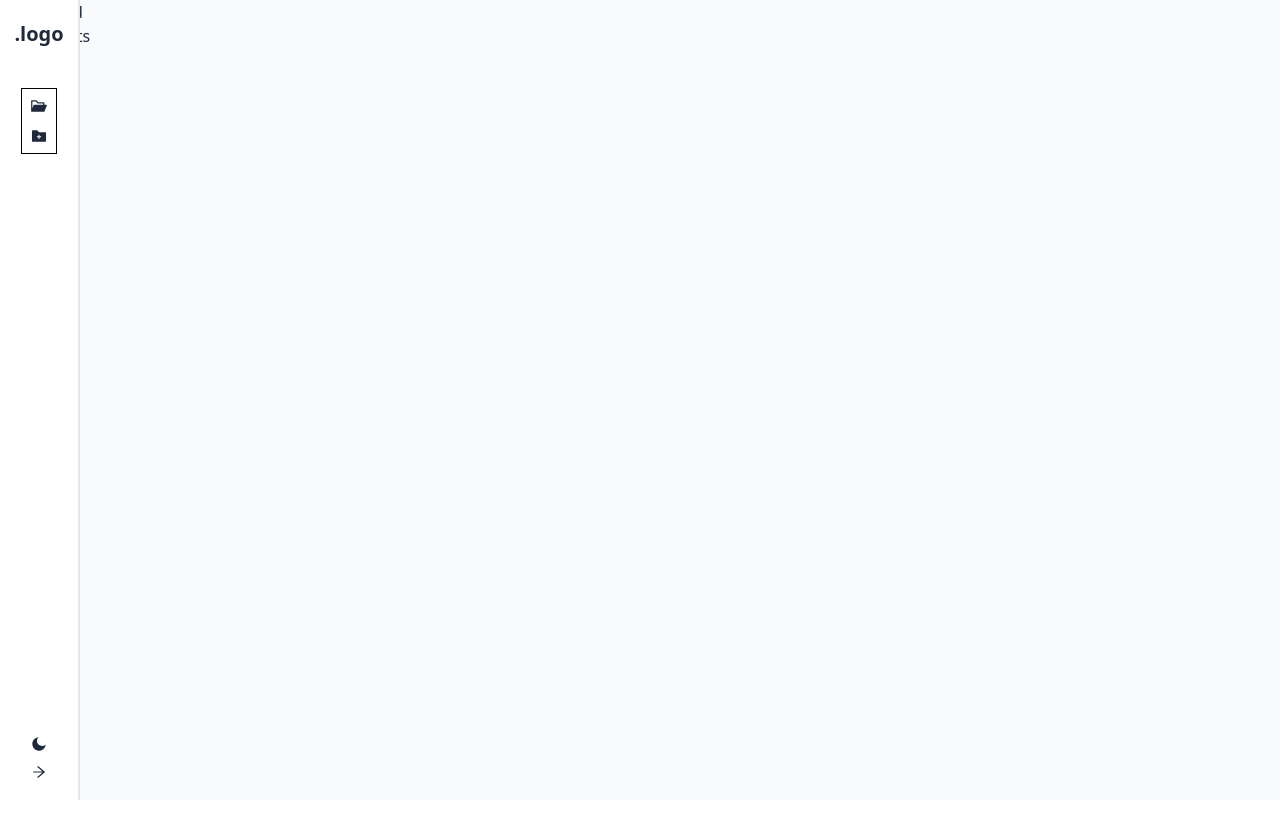
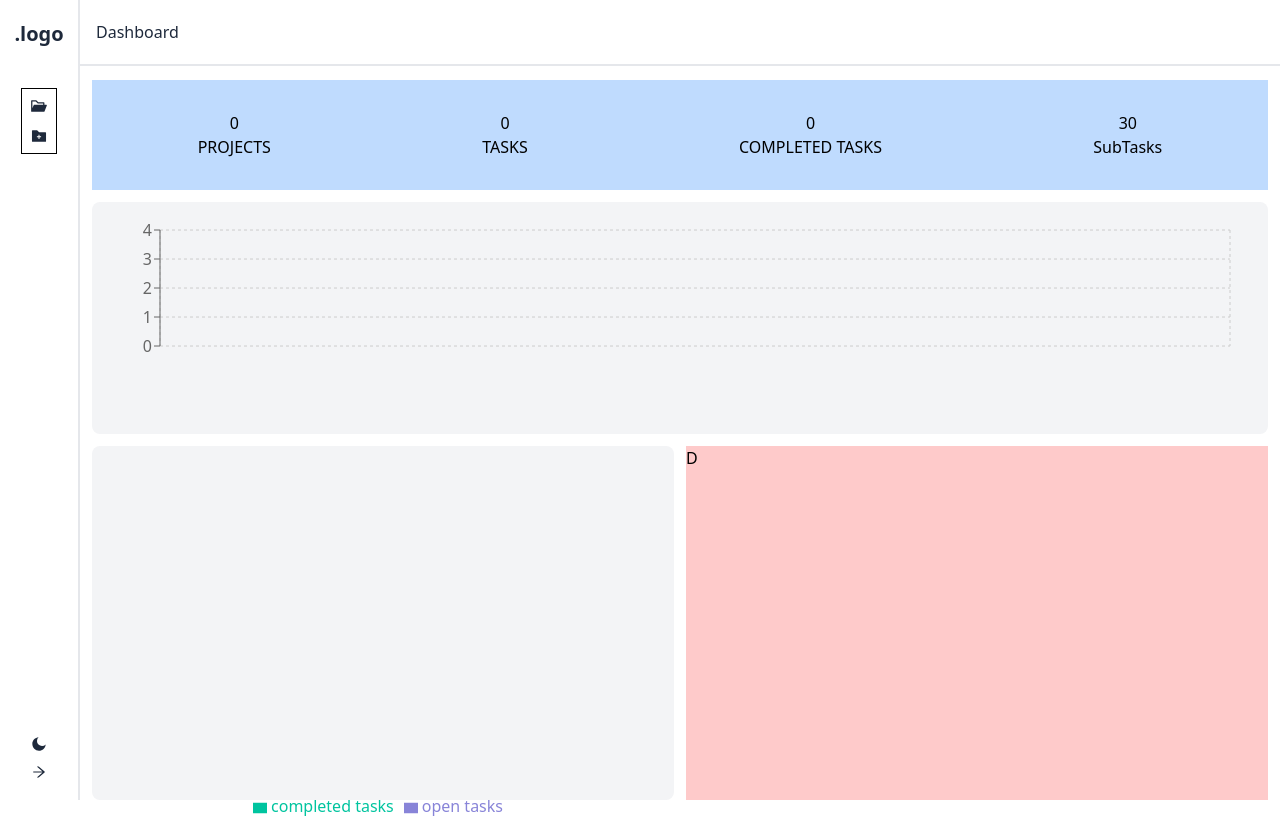
Before and after one commit to apekul/task_management, a React (Create React App) app: page / in a window 1280 px wide. Before the commit the page ends 800 px from the top, so only its background shows below. Built offline with nearby package versions, Linux system fonts and the light colour scheme.

Commit message:
add bar and pie charts to dashboard

```diff
--- a/package.json
+++ b/package.json
@@ -13,6 +13,7 @@
     "react-icons": "^4.10.1",
     "react-router-dom": "^6.14.0",
     "react-scripts": "5.0.1",
+    "recharts": "^2.8.0",
     "web-vitals": "^2.1.0"
   },
   "scripts": {
--- a/src/App.js
+++ b/src/App.js
@@ -34,7 +34,7 @@ function App() {
           <Navbar hideNav={hideNav} setHideNav={setHideNav} />
           <div className={`w-full h-screen transition-all`}>
             <Routes>
-              <Route path="/" element={<Dashboard />} />
+              <Route path="/" element={<Dashboard hideNav={hideNav} />} />
               <Route
                 path="/:projectID"
                 element={<Display hideNav={hideNav} />}
--- a/src/Components/Dashboard.js
+++ b/src/Components/Dashboard.js
@@ -1,11 +1,27 @@
-import React from "react";
+import React, { useContext } from "react";
+import { Context } from "../context";
+import Chart from "./Display/Projects/Charts/Chart.js";
 
-const Dashboard = () => {
+const Dashboard = ({ hideNav }) => {
+  const [data, setData] = useContext(Context);
   return (
-    <div className="w-full h-screen bg-gray-50">
-      <h1>Dashboard</h1>
-      <p>Charts Stats</p>
-    </div>
+    <>
+      <div
+        className={`border-b-2 flex items-center justify-between w-full lg:fixed bg-white transition-all p-5 pt-20 lg:p-5 ${
+          hideNav ? "lg:pl-24" : "lg:pl-56"
+        } `}
+      >
+        <h1>Dashboard</h1>
+      </div>
+      <div
+        className={`text-black w-full h-full transition-all lg:pt-20 ${
+          hideNav ? "lg:pl-20" : "lg:pl-52"
+        }`}
+      >
+        {/* Overall Completed/Open */}
+        <Chart data={data} />
+      </div>
+    </>
   );
 };
 
--- a/src/Components/Display/Display.js
+++ b/src/Components/Display/Display.js
@@ -82,7 +82,7 @@ const Display = ({ hideNav }) => {
   return (
     <>
       <div
-        className={`border-b-2  flex items-center justify-between w-full lg:fixed bg-white transition-all p-5 pt-20 lg:p-5 ${
+        className={`border-b-2  flex items-center justify-between w-full z-10 lg:fixed bg-white transition-all p-5 pt-20 lg:p-5 ${
           hideNav ? "lg:pl-24" : "lg:pl-56"
         } `}
       >
@@ -118,7 +118,7 @@ const Display = ({ hideNav }) => {
             </>
           )}
         </div>
-        <div className="flex items-center gap-4 select-none">
+        <div className="flex items-center gap-4 select-none ">
           <div className="relative">
             <BiDotsVerticalRounded
               className="cursor-pointer"
--- /dev/null
+++ b/src/Components/Display/Projects/Charts/BarComponent.js
@@ -0,0 +1,40 @@
+import React from "react";
+import {
+  BarChart,
+  Bar,
+  Cell,
+  XAxis,
+  YAxis,
+  CartesianGrid,
+  Tooltip,
+  Legend,
+  ResponsiveContainer,
+} from "recharts";
+
+const BarComponent = ({ chartData }) => {
+  return (
+    <ResponsiveContainer width="100%" height="100%">
+      <BarChart
+        width={500}
+        height="100%"
+        data={chartData}
+        margin={{
+          top: 20,
+          right: 30,
+          // left: 20,
+          bottom: 50,
+        }}
+      >
+        <CartesianGrid strokeDasharray="3 3" />
+        <XAxis dataKey="name" angle={-45} textAnchor="end" />
+        <YAxis />
+        <Tooltip width={150} />
+        {/* <Legend /> */}
+        <Bar dataKey="open" stackId="a" fill="#8884d8" />
+        <Bar dataKey="completed" stackId="a" fill="#82ca9d" />
+      </BarChart>
+    </ResponsiveContainer>
+  );
+};
+
+export default BarComponent;
--- /dev/null
+++ b/src/Components/Display/Projects/Charts/Chart.js
@@ -0,0 +1,134 @@
+import React, { useState, useEffect } from "react";
+
+import PieComponent from "./PieComponent";
+import BarComponent from "./BarComponent";
+
+const test = [
+  {
+    name: "Page A",
+    completed: 4000,
+    open: 2400,
+  },
+  {
+    name: "Page B",
+    completed: 3000,
+    open: 1398,
+  },
+];
+
+const Chart = ({ data }) => {
+  const [chartData, setChartData] = useState(test);
+
+  // filter Projects to get minimalized data
+  const DataFilter = () => {
+    let newData = [];
+    for (let e of Object.values(data)) {
+      let flated = Object.values(e.tasks);
+      let tasks = 0,
+        subTasks = 0,
+        open = 0,
+        completed = 0;
+
+      if (flated.length > 0) {
+        tasks = flated.length;
+        subTasks = flated
+          .map((v) => Object.values(v.subTasks).length)
+          .reduce((acc, curr) => acc + curr);
+
+        open = flated
+          .map((v) =>
+            Object.values(v.subTasks)
+              .map((a) => a.completed)
+              .every(Boolean)
+          )
+          .filter((x) => x !== true).length;
+
+        completed = flated
+          .map((v) =>
+            Object.values(v.subTasks)
+              .map((a) => a.completed)
+              .every(Boolean)
+          )
+          .filter(Boolean).length;
+      }
+
+      newData.push({
+        name: e.title,
+        completed: completed,
+        open: open,
+        all: tasks,
+        SubTasks: subTasks,
+      });
+    }
+    return setChartData(newData);
+  };
+
+  // PieChart data filter
+
+  const filterData = (value) => {
+    let newData;
+    let sumAll = Object.values(chartData).reduce(
+      (acc, curr) => +acc + +curr.all,
+      0
+    );
+    if (value) {
+      return sumAll;
+    }
+    let completed = Object.values(chartData).reduce(
+      (acc, curr) => +acc + +curr.completed,
+      0
+    );
+    let open = Object.values(chartData).reduce(
+      (acc, curr) => +acc + +curr.open,
+      0
+    );
+
+    newData = [
+      { name: "completed tasks", value: completed },
+      { name: "open tasks", value: open },
+    ];
+    return newData;
+  };
+  useEffect(() => {
+    DataFilter();
+  }, [data]);
+
+  return (
+    <div className="mx-3 gap-3 h-full grid grid-rows-6 grid-cols-2">
+      {/* Simple Stats */}
+      <div className="bg-blue-200 text-center w-full h-full col-span-2 flex items-center justify-around">
+        <div>
+          <p>{Object.keys(chartData).length}</p>
+          <p>PROJECTS</p>
+        </div>
+        <div>
+          <p>{filterData(true)}</p>
+          <p>TASKS</p>
+        </div>
+        <div>
+          <p>{filterData(false)[0].value}</p>
+          <p>COMPLETED TASKS</p>
+        </div>
+        <div>
+          <p>30</p>
+          <p>SubTasks</p>
+        </div>
+      </div>
+
+      {/* Charts */}
+
+      {/*  */}
+      <div className="bg-gray-100 rounded-lg w-full h-full row-span-2 col-span-2 p-2">
+        <BarComponent chartData={chartData} />
+      </div>
+
+      <div className="bg-gray-100 rounded-lg flex items-center justify-center w-full h-full row-span-3">
+        <PieComponent filterData={filterData} />
+      </div>
+
+      <div className="bg-red-200 w-full h-full row-span-3">D</div>
+    </div>
+  );
+};
+
+export default Chart;
--- /dev/null
+++ b/src/Components/Display/Projects/Charts/PieComponent.js
@@ -0,0 +1,55 @@
+import React, { useState, useEffect } from "react";
+import { PieChart, Pie, Cell, Tooltip, Legend } from "recharts";
+
+const COLORS = ["#00C49F", "#8884d8"];
+const RADIAN = Math.PI / 180;
+const renderCustomizedLabel = ({
+  cx,
+  cy,
+  midAngle,
+  innerRadius,
+  outerRadius,
+  percent,
+  index,
+}) => {
+  const radius = innerRadius + (outerRadius - innerRadius) * 0.5;
+  const x = cx + radius * Math.cos(-midAngle * RADIAN);
+  const y = cy + radius * Math.sin(-midAngle * RADIAN);
+
+  return (
+    <text
+      x={x}
+      y={y}
+      fill="white"
+      textAnchor={x > cx ? "start" : "end"}
+      dominantBaseline="central"
+    >
+      {`${(percent * 100).toFixed(0)}%`}
+    </text>
+  );
+};
+
+const PieComponent = ({ filterData }) => {
+  return (
+    <PieChart width={400} height={400}>
+      <Pie
+        data={filterData()}
+        cx="50%"
+        cy="50%"
+        labelLine={false}
+        label={renderCustomizedLabel}
+        outerRadius={150}
+        fill="#8884d8"
+        dataKey="value"
+      >
+        {filterData().map((entry, index) => (
+          <Cell key={`cell-${index}`} fill={COLORS[index % COLORS.length]} />
+        ))}
+      </Pie>
+      <Tooltip />
+      <Legend />
+    </PieChart>
+  );
+};
+
+export default PieComponent;
--- a/src/Components/Navbar/Navbar.js
+++ b/src/Components/Navbar/Navbar.js
@@ -55,7 +55,7 @@ const Navbar = ({ hideNav, setHideNav }) => {
   return (
     <>
       <div
-        className={`transition-all hidden lg:flex h-screen flex-col items-center justify-between py-5 border-r-2 fixed z-10 bg-white ${
+        className={`transition-all hidden lg:flex h-screen flex-col items-center justify-between py-5 border-r-2 fixed z-20 bg-white ${
           hideNav ? "w-20" : "w-52"
         }`}
       >
```
Also changed, not shown: 2 other files (tests, documents, lock files or other folders).
